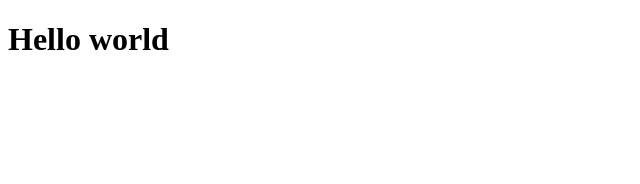
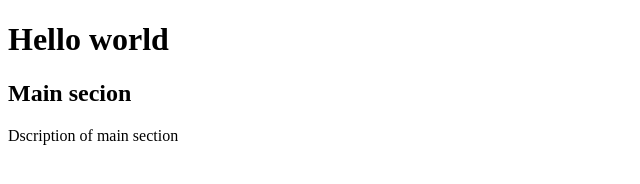
Before and after one commit to AGEVER0/frontend_css, a plain HTML site: page index.html in a window 1280 px wide. Shown: the whole page, without its empty margins (0-640 px from the left). Drawn offline with Linux system fonts and the light colour scheme.

```diff
--- a/index.html
+++ b/index.html
@@ -9,5 +9,11 @@
     <header>
         <h1>Hello world</h1>
     </header>
+    <main>
+        <h2>
+            Main secion
+        </h2>
+        <p>Dscription of main section</p>
+    </main>
 </body>
 </html>
```
